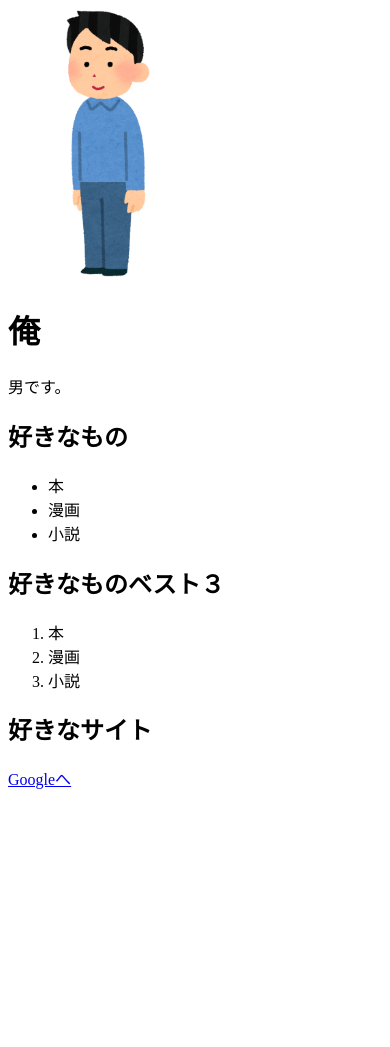
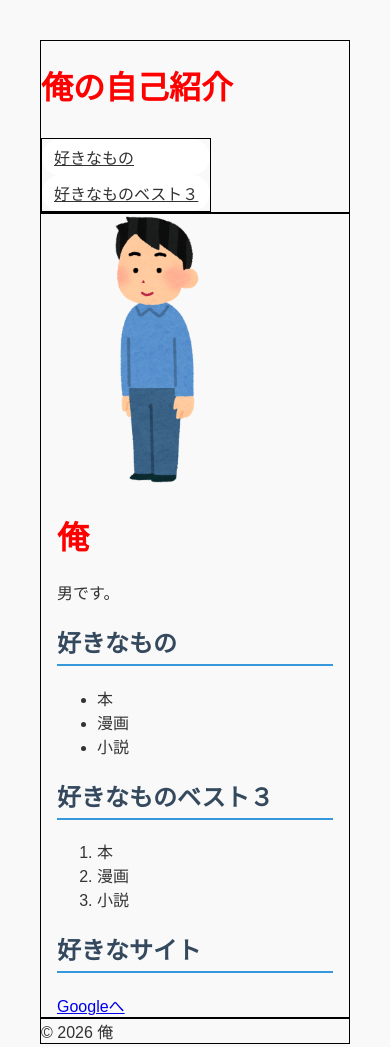
Before and after one commit to UC0502/profile, a plain HTML site: page index.html in a window 390 px wide. Before the commit the page ends 844 px from the top, so only its background shows below. Drawn offline with Linux system fonts and the light colour scheme.

Commit message:
index.htmlの修正とcssフォルダの追加

```diff
--- /dev/null
+++ b/css/style.css
@@ -0,0 +1,77 @@
+body {
+    font-family: sans-serif;
+    margin: 40px;
+    background-color: #f9f9f9;
+    color: #333;
+}
+
+h1 {
+    color: #ff0000;
+}
+
+h2 {
+    color: #34495e;
+    border-bottom: 2px solid #3498db;
+    padding-bottom: 5px;
+}
+
+
+.profile-box {
+    background-color: #ffffff;
+    padding: 15px;
+    border-radius: 5px;
+    box-shadow: 0 2px 4px rgba(0,0,0,0.1);
+    margin-bottom: 20px;
+}
+
+
+table {
+    width: 100%;
+    border-collapse: collapse;
+    margin-top: 10px;
+}
+
+th, td {
+    border: 1px solid #ccc;
+    padding: 8px 12px;
+    text-align: left;
+}
+
+th {
+    background-color: #ecf0f1;
+}
+
+header, main, footer, nav {
+    border: 1px solid #000000;
+}
+
+main {
+    max-width: 800px;
+    margin: 0 auto;
+    padding: 0 16px;
+}
+
+nav a {
+    display: inline-block;
+    padding: 6px 12px;
+    background-color: #ffffff;
+    border-radius: 999px;
+    color: #333333;
+    display: flex;
+    gap: 8px;
+    flex-wrap: wrap;
+}
+
+header {
+    display: flex;
+    justify-content: space-between;
+    align-items: center;
+}
+
+@media (max-width: 600px) {
+    header {
+        flex-direction: column;
+        align-items: flex-start;
+        gap: 8px;
+    }
+}
--- a/index.html
+++ b/index.html
@@ -4,19 +4,29 @@
     <meta charset="UTF-8">
     <meta name="viewport" content="width=device-width, initial-scale=1.0">
     <title>Document</title>
+    <link rel="stylesheet" href="css/style.css">
+    <meta name="viewport" content="width=device-width, initial-scale=1.0">
 </head>
 <body>
+    <header>
+    <h1>俺の自己紹介</h1>
+    <nav>
+        <a href="#favorite">好きなもの</a>
+        <a href="#schedule">好きなものベスト３</a>
+    </nav>
+</header>
+<main>
     <img src="stand_naname3_man.png" width="200">
     <h1>俺</h1>
 <p>男です。</p>
 
-<h2>好きなもの</h2>
+<h2 id="favorite">好きなもの</h2>
 <ul>
     <li>本</li>
     <li>漫画</li>
     <li>小説</li>
 </ul>
-<h2>好きなものベスト３</h2>
+<h2 id="schedule">好きなものベスト３</h2>
 <ol type="1" start="1">
   <li>本</li>
   <li>漫画</li>
@@ -24,5 +34,7 @@
 </ol>
 <h2>好きなサイト</h2>
     <a href="https://www.google.com/">Googleへ</a><br>
+    </main>
+<footer>© 2026 俺</footer>
 </body>
 </html>
```
